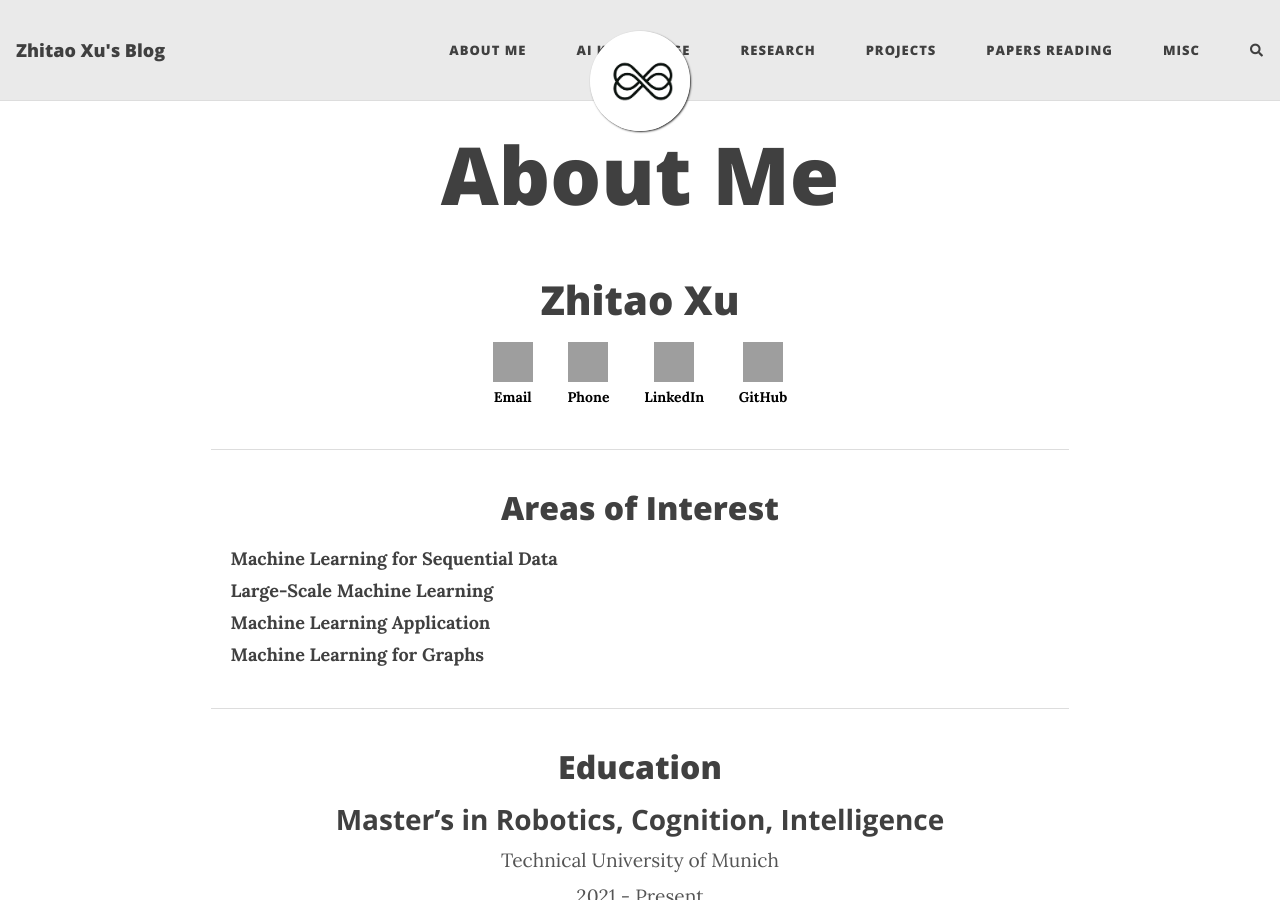
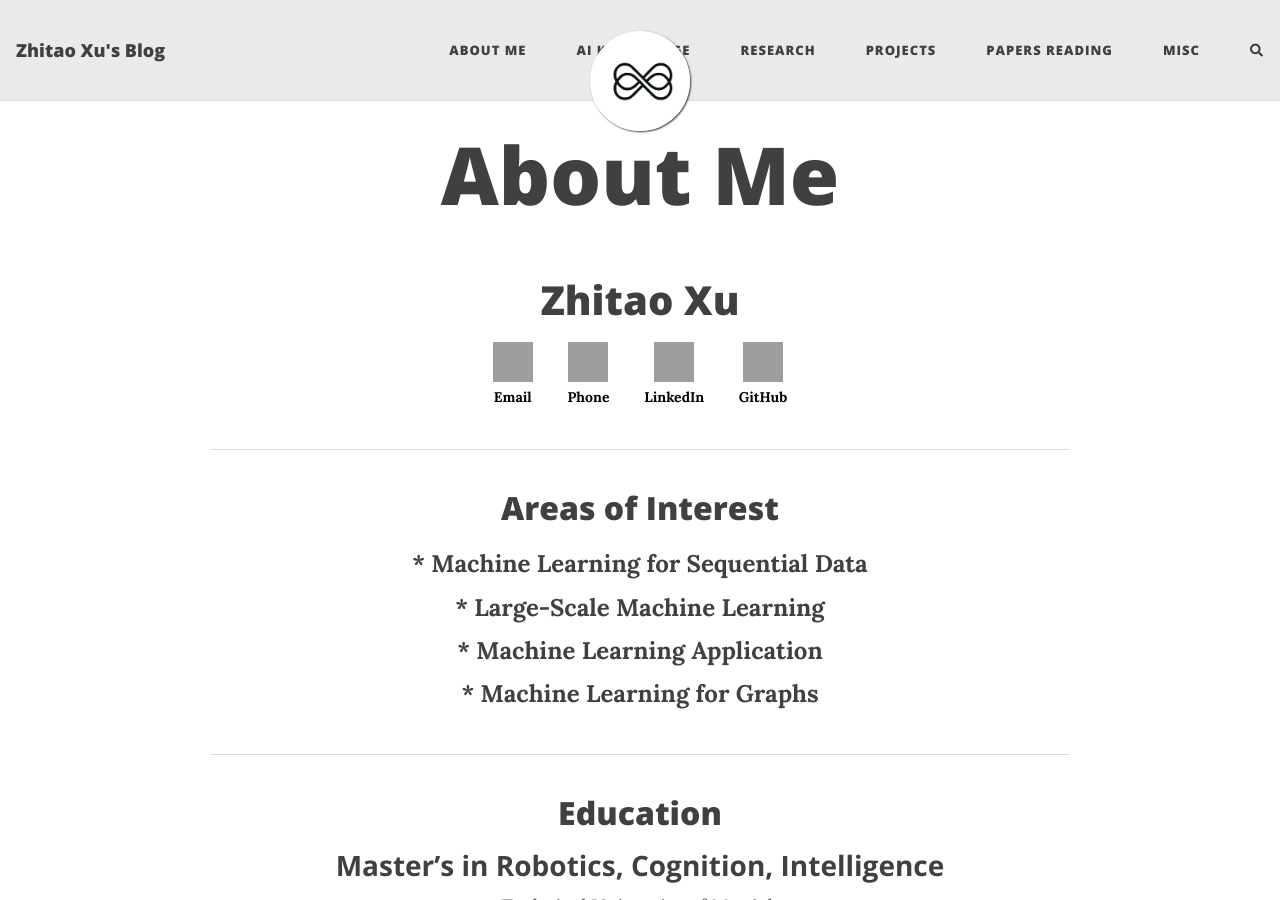
Before and after one commit to HerrXu01/herrxu01.github.io, a Jekyll site: the page built from aboutme.md, in a window 1280 px wide and 900 px high. Built offline with Jekyll 4.4.1, drawn with Linux system fonts in a browser that asks for light colours; comment, search, counter and statistics services are not loaded; grey boxes are pictures that could not be loaded.

Commit message:
modify aboutme.md

```diff
--- a/aboutme.md
+++ b/aboutme.md
@@ -29,10 +29,12 @@ class: resume-page
 
 ## Areas of Interest
 
-- **Machine Learning for Sequential Data**
-- **Large-Scale Machine Learning**
-- **Machine Learning Application**
-- **Machine Learning for Graphs**
+<div style="text-align: center; margin-bottom: 40px;">
+  <p style="font-size: 1.5rem; font-weight: bold; margin: 5px 0;">* Machine Learning for Sequential Data</p>
+  <p style="font-size: 1.5rem; font-weight: bold; margin: 5px 0;">* Large-Scale Machine Learning</p>
+  <p style="font-size: 1.5rem; font-weight: bold; margin: 5px 0;">* Machine Learning Application</p>
+  <p style="font-size: 1.5rem; font-weight: bold; margin: 5px 0;">* Machine Learning for Graphs</p>
+</div>
 
 ---
 
```
